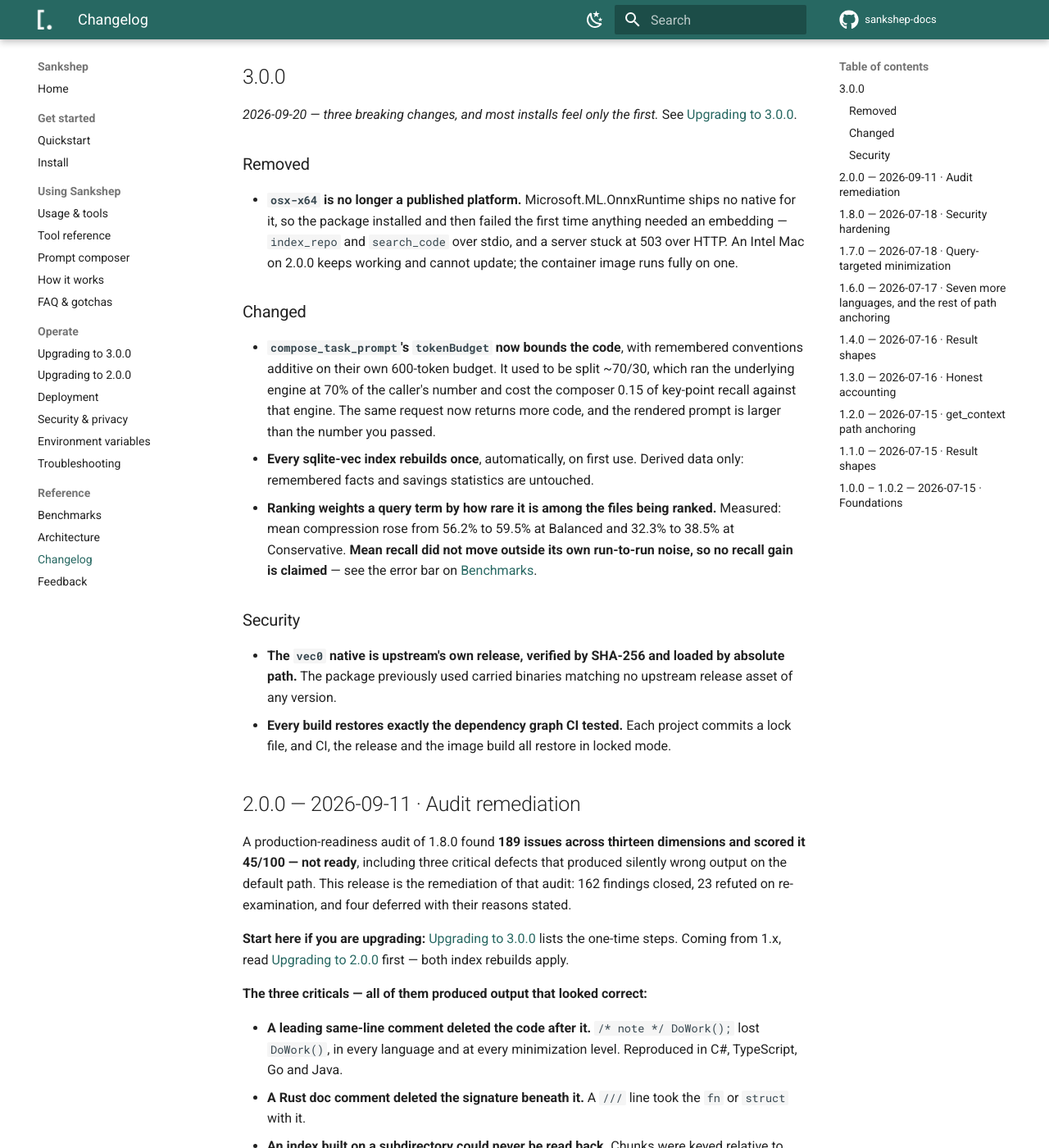
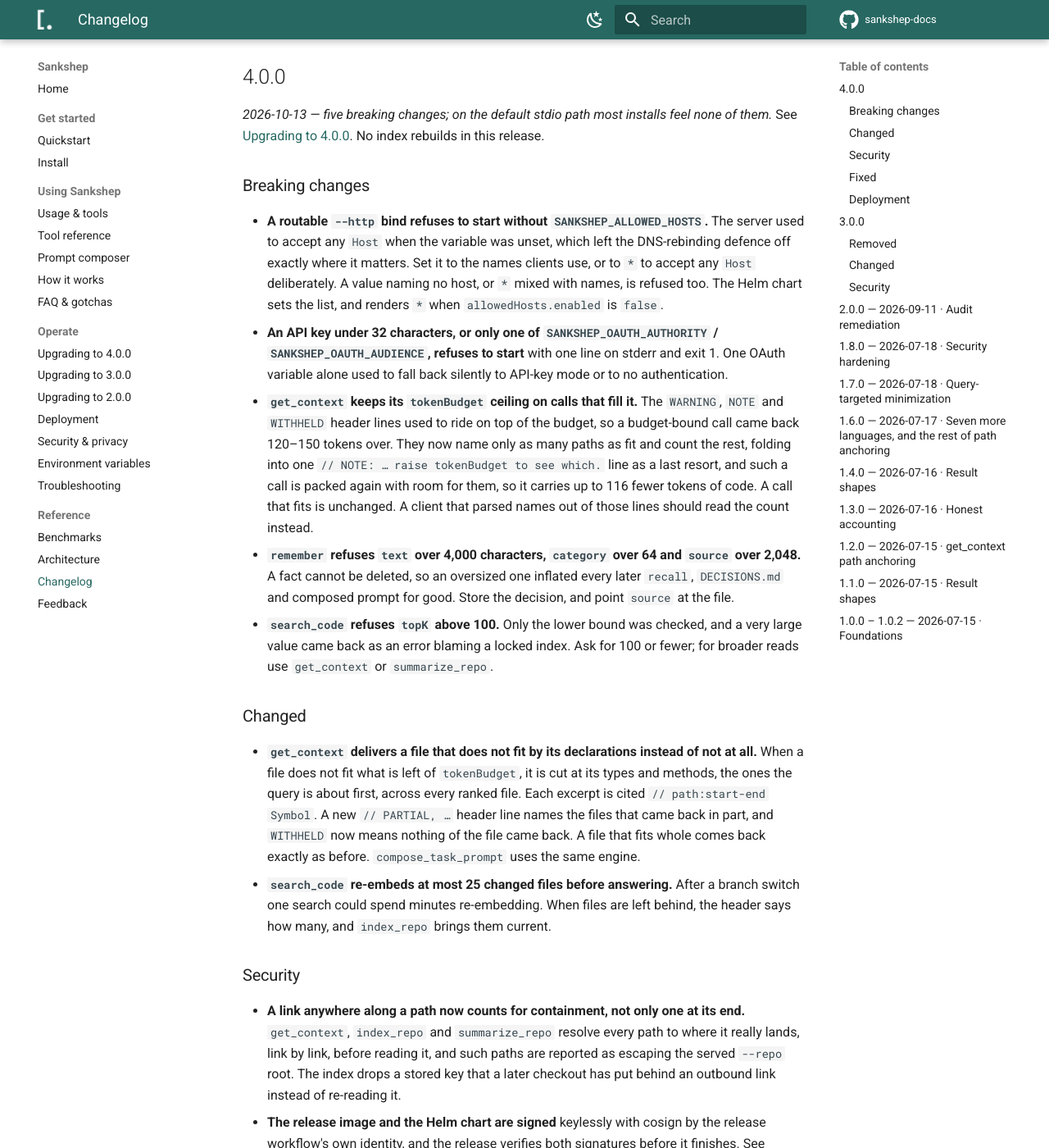
Before and after one commit to nitinpawar28/sankshep-docs, an MkDocs documentation site: the page built from docs/changelog.md, in a window 1280 px wide and 1400 px high, scrolled down 293 px. Shown: the whole window at 82% size. Built offline with MkDocs 1.6.1 and Material for MkDocs 9.7.7, drawn with Linux system fonts in a browser that asks for light colours; comment, search, counter and statistics services are not loaded; some of the changed text lies outside the part shown.

Commit message:
docs: align with 4.0.0 — the changelog, the upgrade page and the version pins
4.0.0 is on nuget.org and GHCR as of 2026-10-13, so the version-bearing claims
move. Every statement here is checked against the published package's own
output or the public changelog that ships inside it.

- changelog: the current release is 4.0.0; a 4.0.0 entry derived from the
  public changelog (five breaking changes, the declaration-level get_context
  delivery, the signed image and chart, the fixes and the deployment notes);
  the 2.0.0 entry's upgrade pointer leads with the newest page and says 4.0.0
  rebuilds no index.
- upgrading-4.0 (new, first under Operate): what each of the five breaking
  changes asks of a reader, with the refusal lines quoted as the 4.0.0 binary
  prints them; the get_context header and locator changes; what has not
  changed; where to verify a signature.
- install: dnx pinned to sankshep@4.0.0.

mkdocs build --strict: clean.

Co-Authored-By: Claude Fable 5.1 <noreply@anthropic.com>

```diff
--- a/docs/changelog.md
+++ b/docs/changelog.md
@@ -1,12 +1,94 @@
 # Changelog
 
-Notable changes by release. The current release is **3.0.0**.
+Notable changes by release. The current release is **4.0.0**.
 
 !!! note "Corrected against the tags"
 
     Two entries below were previously filed under the wrong release, and the largest change in 1.6.0 was
     missing entirely. Each attribution here has been checked with `git tag --contains` against the commit
     that made it.
+
+## 4.0.0
+
+*2026-10-13 — five breaking changes; on the default stdio path most installs feel none of them.*
+See [Upgrading to 4.0.0](upgrading-4.0.md). No index rebuilds in this release.
+
+### Breaking changes
+
+- **A routable `--http` bind refuses to start without `SANKSHEP_ALLOWED_HOSTS`.** The server used to accept
+  any `Host` when the variable was unset, which left the DNS-rebinding defence off exactly where it matters.
+  Set it to the names clients use, or to `*` to accept any `Host` deliberately. A value naming no host, or
+  `*` mixed with names, is refused too. The Helm chart sets the list, and renders `*` when
+  `allowedHosts.enabled` is `false`.
+- **An API key under 32 characters, or only one of `SANKSHEP_OAUTH_AUTHORITY` / `SANKSHEP_OAUTH_AUDIENCE`,
+  refuses to start** with one line on stderr and exit 1. One OAuth variable alone used to fall back silently
+  to API-key mode or to no authentication.
+- **`get_context` keeps its `tokenBudget` ceiling on calls that fill it.** The `WARNING`, `NOTE` and
+  `WITHHELD` header lines used to ride on top of the budget, so a budget-bound call came back 120–150 tokens
+  over. They now name only as many paths as fit and count the rest, folding into one `// NOTE: … raise
+  tokenBudget to see which.` line as a last resort, and such a call is packed again with room for them, so it
+  carries up to 116 fewer tokens of code. A call that fits is unchanged. A client that parsed names out of
+  those lines should read the count instead.
+- **`remember` refuses `text` over 4,000 characters, `category` over 64 and `source` over 2,048.** A fact
+  cannot be deleted, so an oversized one inflated every later `recall`, `DECISIONS.md` and composed prompt
+  for good. Store the decision, and point `source` at the file.
+- **`search_code` refuses `topK` above 100.** Only the lower bound was checked, and a very large value came
+  back as an error blaming a locked index. Ask for 100 or fewer; for broader reads use `get_context` or
+  `summarize_repo`.
+
+### Changed
+
+- **`get_context` delivers a file that does not fit by its declarations instead of not at all.** When a file
+  does not fit what is left of `tokenBudget`, it is cut at its types and methods, the ones the query is about
+  first, across every ranked file. Each excerpt is cited `// path:start-end Symbol`. A new `// PARTIAL, …`
+  header line names the files that came back in part, and `WITHHELD` now means nothing of the file came back.
+  A file that fits whole comes back exactly as before. `compose_task_prompt` uses the same engine.
+- **`search_code` re-embeds at most 25 changed files before answering.** After a branch switch one search
+  could spend minutes re-embedding. When files are left behind, the header says how many, and `index_repo`
+  brings them current.
+
+### Security
+
+- **A link anywhere along a path now counts for containment, not only one at its end.** `get_context`,
+  `index_repo` and `summarize_repo` resolve every path to where it really lands, link by link, before reading
+  it, and such paths are reported as escaping the served `--repo` root. The index drops a stored key that a
+  later checkout has put behind an outbound link instead of re-reading it.
+- **The release image and the Helm chart are signed** keylessly with cosign by the release workflow's own
+  identity, and the release verifies both signatures before it finishes. See
+  [Security → supply chain](security.md#supply-chain) for the `cosign verify` command.
+- **A release refuses an image with a fixable HIGH or CRITICAL vulnerability**, and requires green smoke
+  results for the tagged commit.
+- **A served repository can no longer run a program when the server starts on it.** `git` is now found only
+  in `PATH`'s absolute entries, never in the repository or the current directory.
+- **`sankshep service install` starts `sc.exe` from the system directory** rather than by bare name.
+
+### Fixed
+
+- **A truncated excerpt is credited with the source it covers, not its whole file**, so compression on a
+  budget-bound call reads lower than before and is honest.
+- **Locator lines and truncation markers in Python and Ruby excerpts are `#` comments.** They were always
+  `//`, which in those languages reads as code.
+- **`get_context` names every ranked file it did not deliver**, as "ranked but not delivered"; files ranked
+  after the point where the budget filled used to be missing from the list and the count.
+- **The budget counts the separators between chunks**, so a budget filled exactly no longer comes back a
+  few tokens over.
+- **Stripping a comment no longer fuses the tokens around it**, including adjacent comments.
+- **`remember` stores a blank `source` as no source.**
+- **`search_code` counts only files it really re-indexed** against its 25-file cap.
+- **Semantic ranking no longer puts a file the index found below one it never found.**
+- **An `index.db` that cannot be opened no longer stops the server**: `index_repo` and `search_code` return an
+  error naming the file and what to check, and the other tools work.
+- **`summarize_repo` skips a file it cannot read and names it** on a `WARNING:` line instead of failing the
+  whole call, and says a file path is a file instead of "path not found".
+- **`recall` requires every word of the query**; words past the sixteenth distinct one were ignored.
+- **Removing an unused `using` alias at `Aggressive` keeps whatever shares its line.**
+
+### Deployment
+
+- **The Helm chart's readiness probe allows 5 seconds**, like liveness.
+- **The observability compose example binds to loopback and Grafana is no longer anonymous**; its `.env` must
+  set `GRAFANA_ADMIN_PASSWORD`.
+- **The Linux tarballs ship `LICENSE`, `NOTICE` and `THIRD-PARTY-NOTICES.md`**, as the package and image did.
 
 ## 3.0.0
 
@@ -47,7 +129,7 @@ not ready**, including three critical defects that produced silently wrong outpu
 release is the remediation of that audit: 162 findings closed, 23 refuted on re-examination, and four
 deferred with their reasons stated.
 
-**Start here if you are upgrading:** [Upgrading to 3.0.0](upgrading-3.0.md) lists the one-time steps. Coming from 1.x, read [Upgrading to 2.0.0](upgrading-2.0.md) first — both index rebuilds apply.
+**Start here if you are upgrading:** [Upgrading to 4.0.0](upgrading-4.0.md) lists what the current release asks of you. Coming from 2.0.0, read [Upgrading to 3.0.0](upgrading-3.0.md) as well; coming from 1.x, start at [Upgrading to 2.0.0](upgrading-2.0.md) — the 1.x and 2.0.0 index rebuilds both apply, and 4.0.0 adds none.
 
 **The three criticals — all of them produced output that looked correct:**
 
--- a/mkdocs.yml
+++ b/mkdocs.yml
@@ -75,6 +75,7 @@ nav:
       - How it works: how-it-works.md
       - FAQ & gotchas: faq.md
   - Operate:
+      - Upgrading to 4.0.0: upgrading-4.0.md
       - Upgrading to 3.0.0: upgrading-3.0.md
       - Upgrading to 2.0.0: upgrading-2.0.md
       - Deployment: deployment.md
```
Also changed, not shown: docs/install.md (+1 -1 lines), docs/upgrading-4.0.md (added, +160 -0 lines).
